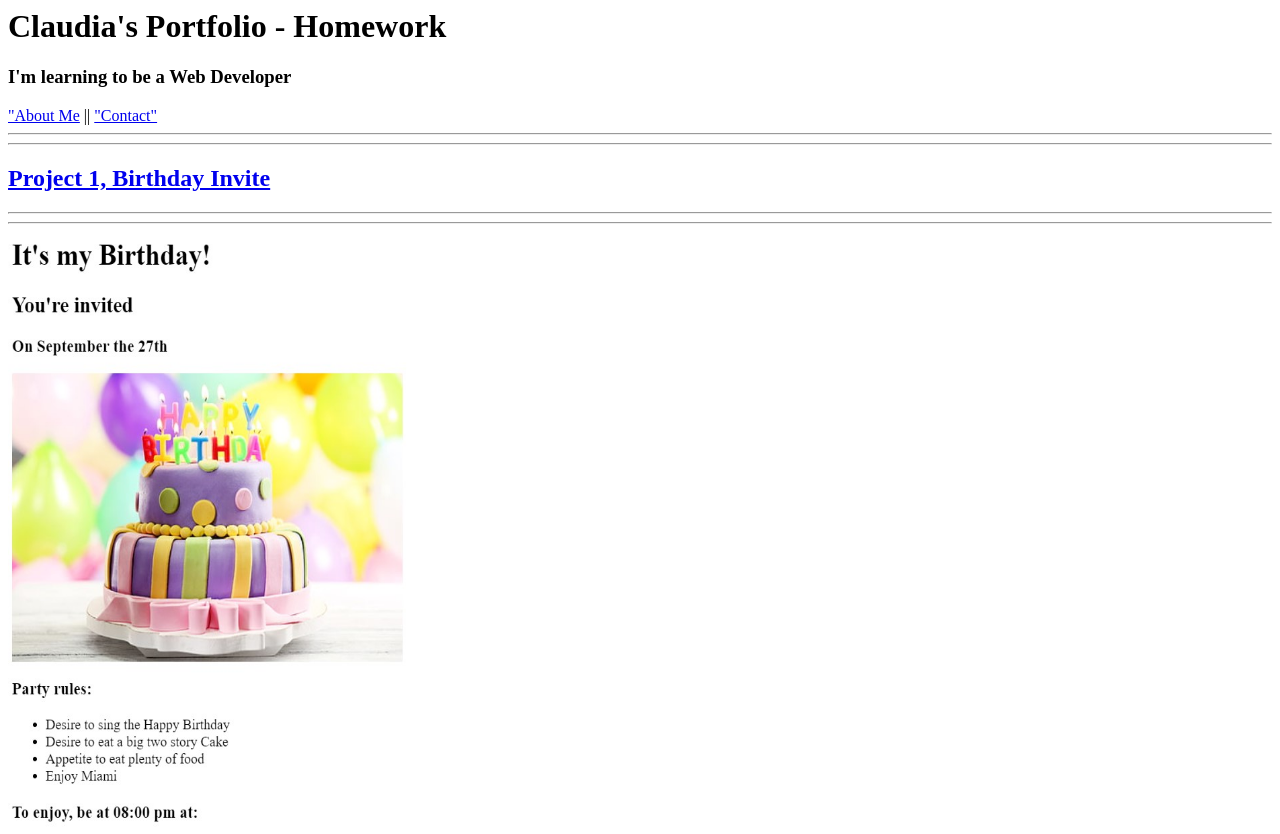
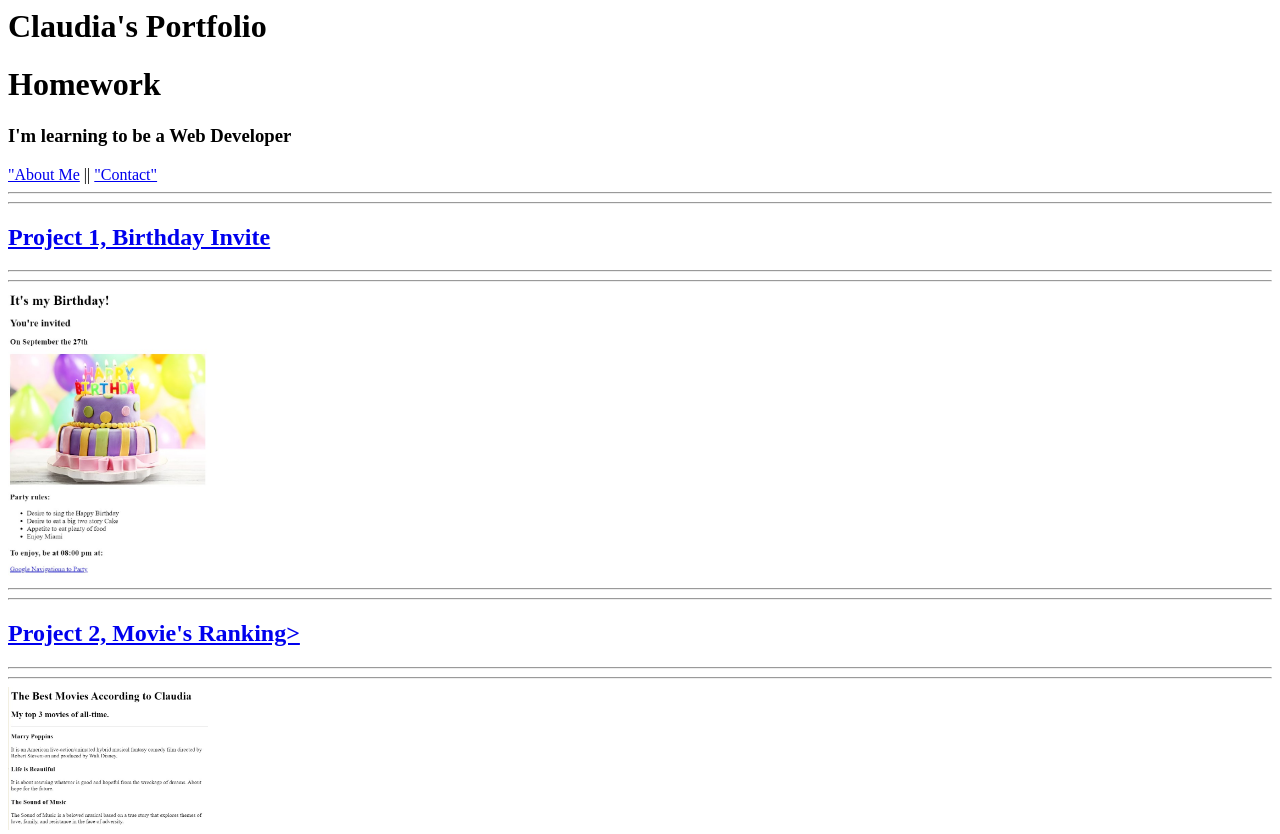
Before and after one commit to ClasavA/html-Portfolio, a plain HTML site: page index.html in a window 1280 px wide. Shown: the top 834 px of the page. Drawn offline with Linux system fonts and the light colour scheme.

Commit message:
Update index.html

```diff
--- a/index.html
+++ b/index.html
@@ -6,26 +6,30 @@
     <title>Example of my first HTML webpage</title>
 </head>
 <body>
-    <h1>Claudia's Portfolio - Homework</h1>
+    <h1>Claudia's Portfolio</h1>
+        <h1>Homework</h1>
     <h3>I'm learning to be a Web Developer</h2>
 <!-- TODO 5: Add a link to the project pages -->
 <a href="../public/about.html">"About Me</a>   ||   <a Href="../public/contact.html">"Contact"</a>
 </body>
-<hr />
+
+    <hr />
 <!-- TODO 2: Add Your previous projects' HTML into the public folder -->
+
 <!-- TODO 3: Take screenshots of your project previews and add the images to the images folder -->
 </body>
 <hr />
 <H2><a href="./assets/images/Birthday Invite Project.jpg">Project 1, Birthday Invite</a></h2>
 <hr />
 <hr />
-<img src="../assets/images/Birthday Invite Project.jpg" Width="400" height="640" Ält="Bithday Invite"/>
+<img src="../assets/images/Birthday Invite Project.jpg" Width="200px" height="auto" Alt="Bithday Invite"/>
 <hr />
 <hr />
 <H2><a href="./assets/images/Best Movies according to Claudia.jpg">Project 2, Movie's Ranking></a></h2>
 <hr />
 <hr />
-<img src="assets/images/Movies according to Claudia.jpg" Width="400" height="590" Alt="List of Movies from old times"
+
+<img src="../assets/images/Best Movies according to Claudia.jpg" Width="200px" height="auto" Alt="List of Movies from old times"/>
 <!-- TODO 4: Add titles/subtitles etc. -->
 <hr />
 <hr />
@@ -34,7 +38,11 @@
 <hr />
 <a Href="../public/contact.html">Contact</a>
 </body>
+
 <!-- TODO 6: Add images to show the project previews
+
+
 HINT for TODO 6: You can use the height attribute set to 200 to make the image smaller:
 https://developer.mozilla.org/en-US/docs/Web/HTML/Element/img#attr-height -->
+
 <!-- TODO 7: Add the Contact Me and About Me page links -->
```
